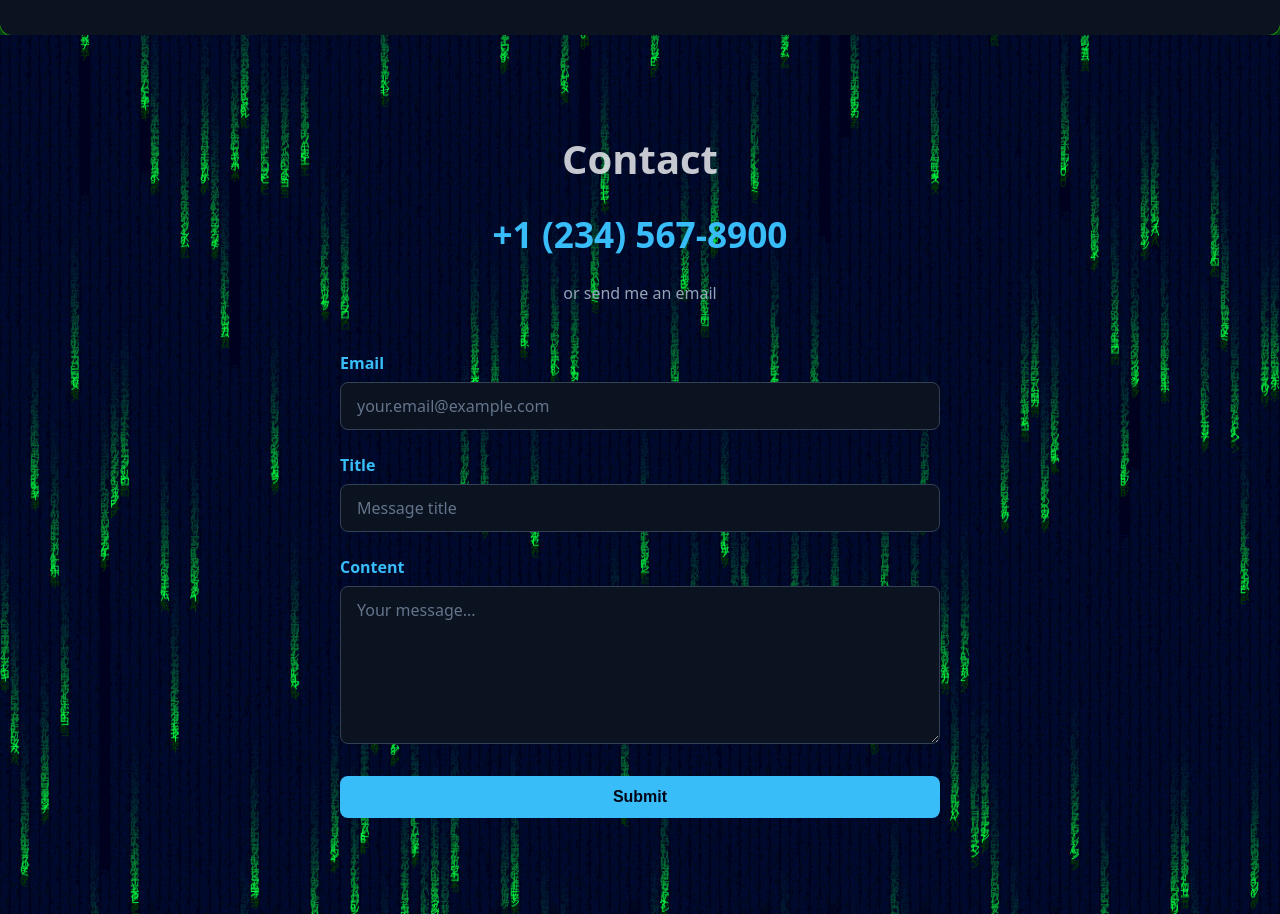
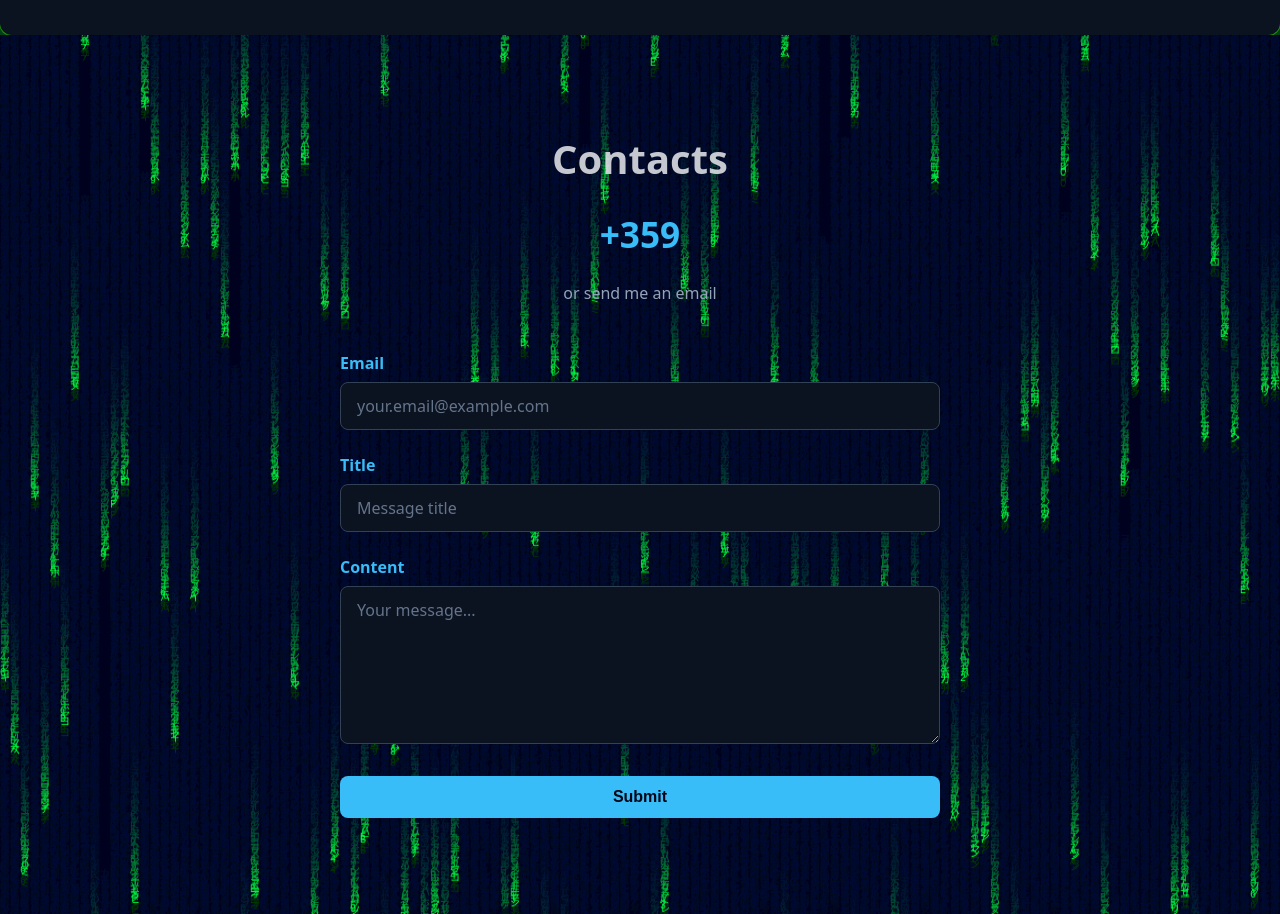
Before and after one commit to BozhidarZagorov/myCV, a React (Vite) app: page / in a window 1280 px wide. Shown: the part 4600-5514 px from the top of the page. Built offline with nearby package versions, Linux system fonts and the light colour scheme; no server answers; the database is empty.

Commit message:
some contacts changes

```diff
--- a/src/sections/Contact.jsx
+++ b/src/sections/Contact.jsx
@@ -88,7 +88,7 @@ export default function Contact() {
         viewport={{ once: true, amount: 0.3 }}
       >
         <motion.h2 className="contact-title" variants={item}>
-          Contact
+          Contacts
         </motion.h2>
 
         <motion.div className="contact-info" variants={item}>
@@ -102,7 +102,7 @@ export default function Contact() {
               }
             }}
           >
-            {import.meta.env.VITE_PHONE_NUMBER || "+1 (234) 567-8900"}
+            {import.meta.env.VITE_PHONE_NUMBER || "+359"}
           </a>
           <p className="contact-subtitle">or send me an email</p>
         </motion.div>
```
